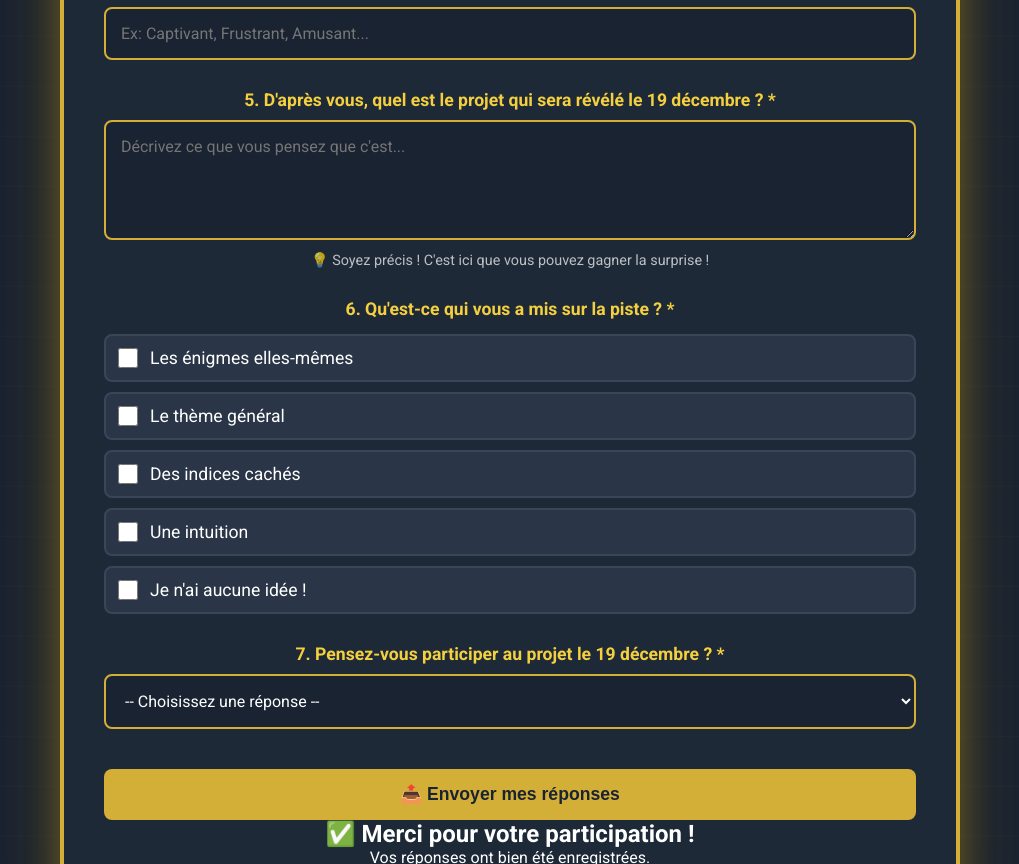
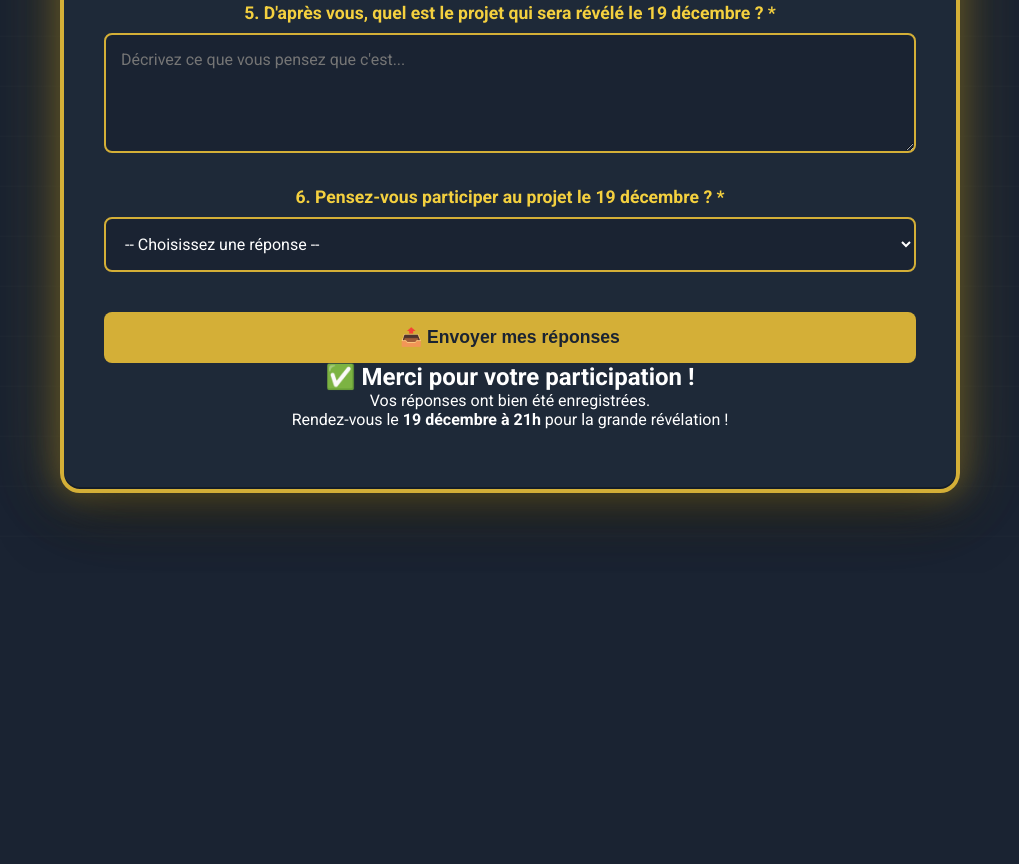
Before and after one commit to Remy-LLAUBERES/Coutdown-Projet, a plain HTML site: page index.html in a window 1280 px wide. Shown: the part 2313-3177 px from the top of the page, without its empty margins (130-1149 px from the left). After the commit the page ends 2886 px from the top, so only its background shows below. Drawn offline with Linux system fonts and the light colour scheme.

Commit message:
Update index.html

```diff
--- a/index.html
+++ b/index.html
@@ -931,11 +931,11 @@
         </div>
 
         <div class="intro">
-            <p>🏆 <strong>6 champions ont tout résolu :</strong> Alexandra, Jennifer, Nolwenn, Elsa, Gwendoline, Jérémy</p>
-            <p>Mais il reste <strong>UNE dernière question</strong> avant le grand jour...</p>
+
+            <p>Les 3 Transmissions sont terminées ! Mais il reste <strong>UNE dernière question</strong> avant le grand jour...</p>
             <p><strong>🤔 AVEZ-VOUS COMPRIS DE QUOI IL S'AGIT ?</strong></p>
             <p>Remplissez ce mini-sondage (2 minutes) !</p>
-            <p><strong>🎁 Les 3 premières personnes qui trouvent la bonne réponse gagneront une surprise le 19 !</strong></p>
+
         </div>
 
         <form id="surveyForm" action="https://formspree.io/f/xqavlbwk" method="POST">
@@ -978,7 +978,7 @@
                 <div class="radio-group">
                     <label>
                         <input type="radio" name="enigme_preferee" value="Transmission #1 - Le Nombre Fantôme" required>
-                        🔢 Transmission #1 — Le Nombre Fantôme
+                        🔢 Transmission #1 — Les Nombres Fantômes
                     </label>
                     <label>
                         <input type="radio" name="enigme_preferee" value="Transmission #2 - Le Code Caché">
@@ -999,34 +999,7 @@
             <div class="form-section">
                 <label>5. D'après vous, quel est le projet qui sera révélé le 19 décembre ? *</label>
                 <textarea name="projet_devine" required placeholder="Décrivez ce que vous pensez que c'est..."></textarea>
-                <small>💡 Soyez précis ! C'est ici que vous pouvez gagner la surprise !</small>
-            </div>
 
-            <!-- Question 3 -->
-            <div class="form-section">
-                <label>6. Qu'est-ce qui vous a mis sur la piste ? *</label>
-                <div class="checkbox-group">
-                    <label>
-                        <input type="checkbox" name="indices" value="Les énigmes elles-mêmes">
-                        Les énigmes elles-mêmes
-                    </label>
-                    <label>
-                        <input type="checkbox" name="indices" value="Le thème général">
-                        Le thème général
-                    </label>
-                    <label>
-                        <input type="checkbox" name="indices" value="Des indices cachés">
-                        Des indices cachés
-                    </label>
-                    <label>
-                        <input type="checkbox" name="indices" value="Une intuition">
-                        Une intuition
-                    </label>
-                    <label>
-                        <input type="checkbox" name="indices" value="Je n'ai aucune idée">
-                        Je n'ai aucune idée !
-                    </label>
-                </div>
             </div>
 
 
@@ -1035,7 +1008,7 @@
 
             <!-- Question 6 -->
             <div class="form-section">
-                <label>7. Pensez-vous participer au projet le 19 décembre ? *</label>
+                <label>6. Pensez-vous participer au projet le 19 décembre ? *</label>
                 <select name="participation" required>
                     <option value="">-- Choisissez une réponse --</option>
                     <option value="Oui, avec impatience !">Oui, avec impatience ! 🎉</option>
```
